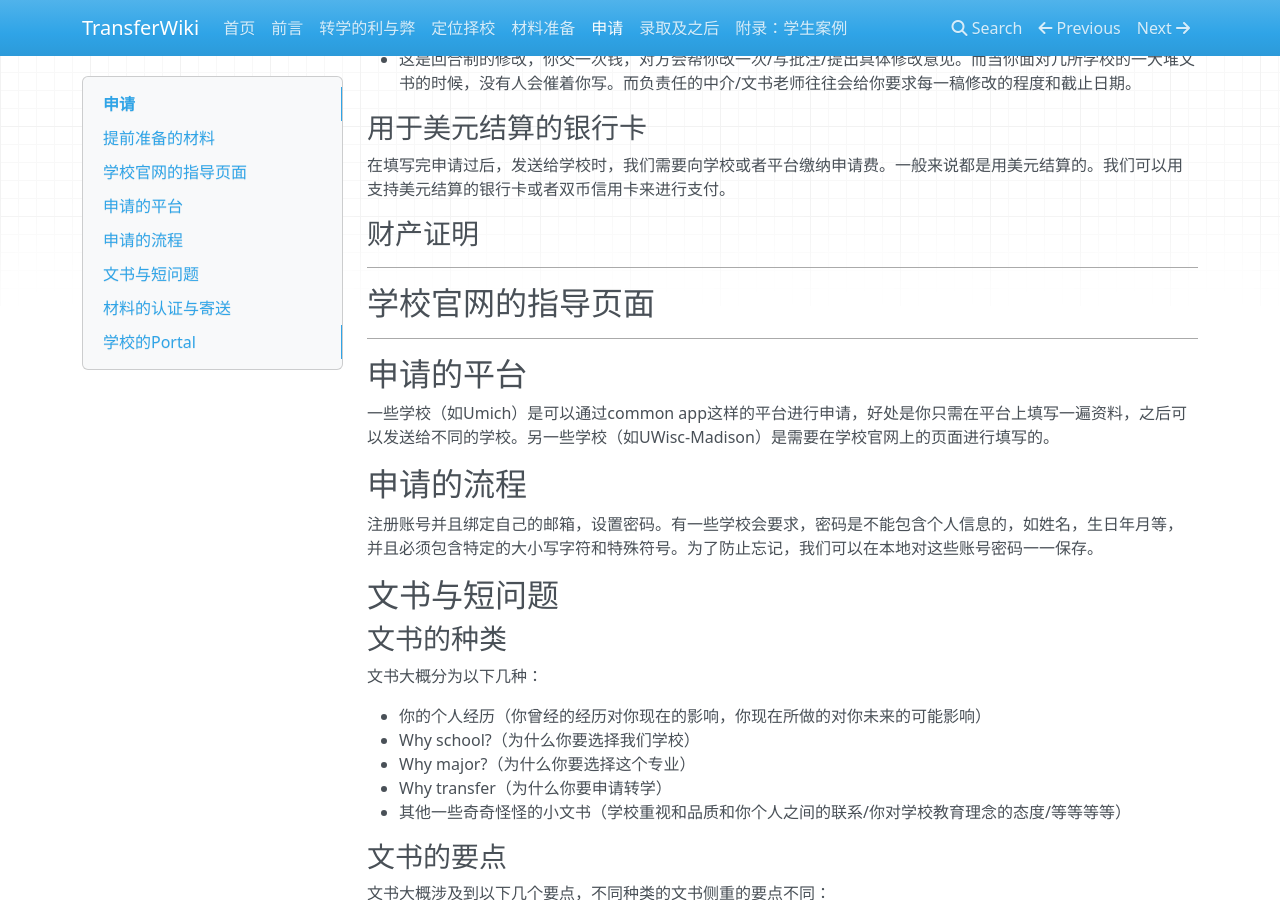
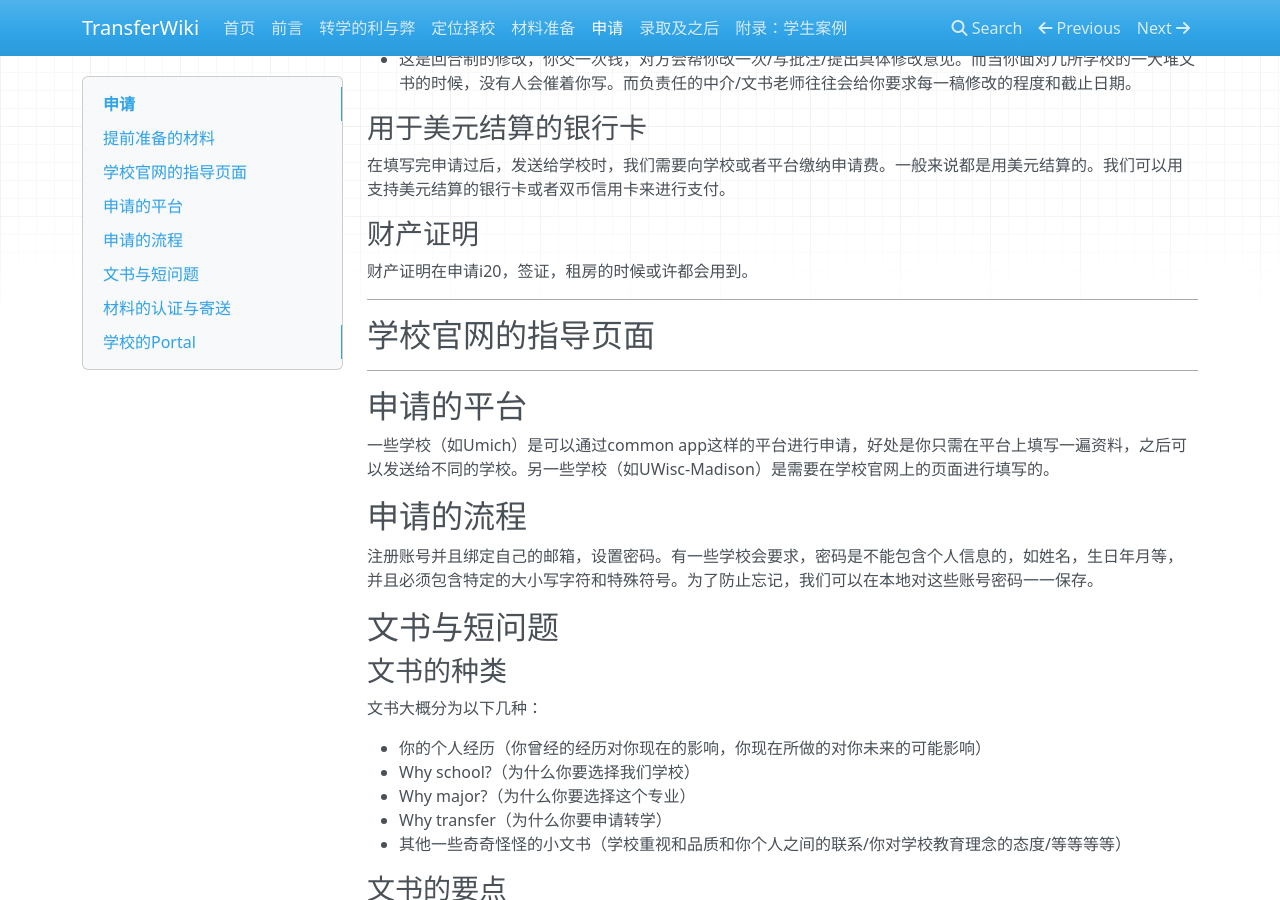
Before and after one commit to SihanXU/TransferWiki, an MkDocs documentation site: the page built from docs/apply.md, in a window 1280 px wide and 900 px high, scrolled down 432 px. Built offline with MkDocs 1.6.1, drawn with Linux system fonts in a browser that asks for light colours; nearby versions of some CDN libraries.

Commit message:
Update apply.md

```diff
--- a/docs/apply.md
+++ b/docs/apply.md
@@ -20,6 +20,7 @@
 在填写完申请过后，发送给学校时，我们需要向学校或者平台缴纳申请费。一般来说都是用美元结算的。我们可以用支持美元结算的银行卡或者双币信用卡来进行支付。
 
 ### 财产证明
+财产证明在申请i20，签证，租房的时候或许都会用到。
 
 ***
 
```
